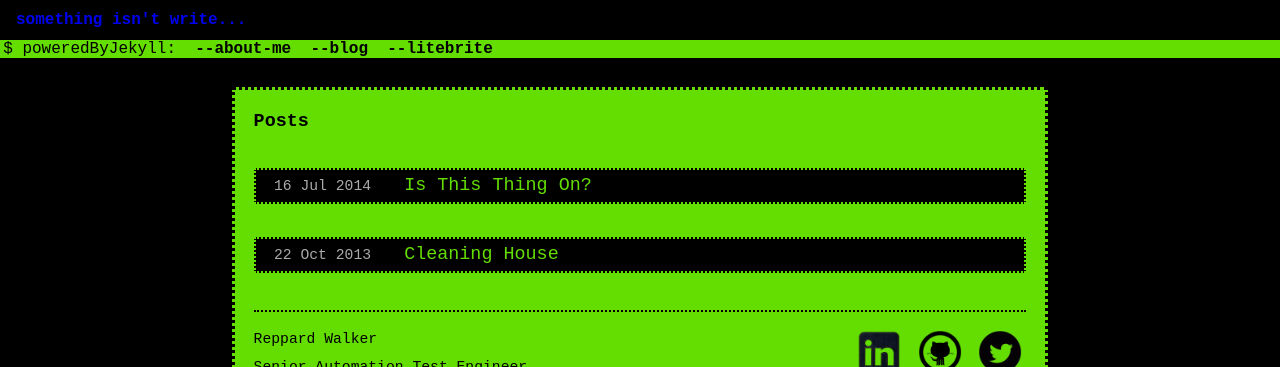
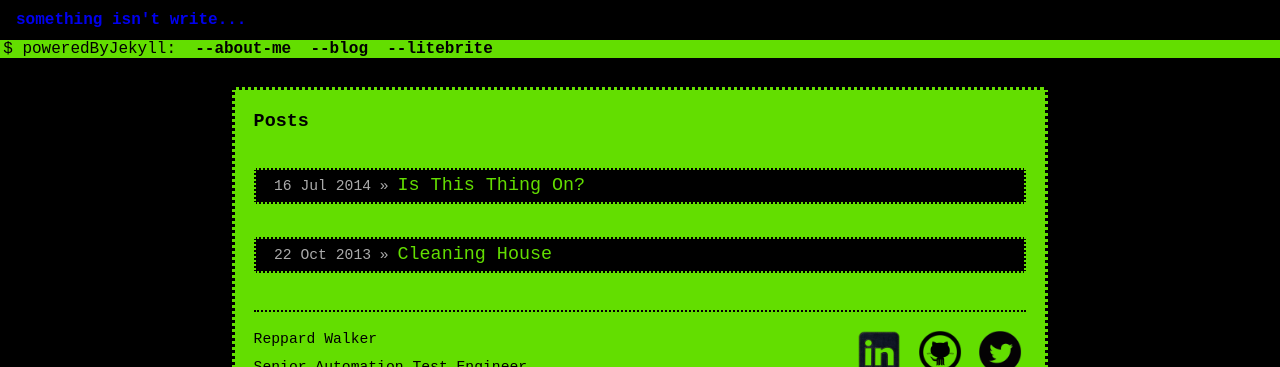
Before and after one commit to reppard/jekyll-blog, a Jekyll site: the page built from index.html, in a window 1280 px wide. Shown: the top 367 px of the page. Built offline with Jekyll 4.4.1, drawn with Linux system fonts in a browser that asks for light colours; nearby versions of some CDN libraries; some web fonts are replaced; Markdown is read by kramdown in place of the engine named in the settings; some of the changed lines change nothing that is shown.

Commit message:
move '>>'

```diff
--- a/index.html
+++ b/index.html
@@ -7,7 +7,7 @@
   <h1>Posts</h1>
   <ul class="posts">
     {% for post in site.posts %}
-      <li><span>{{ post.date | date_to_string }}</span> &raquo; <a href="{{ post.url }}">{{ post.title }}</a></li>
+      <li><span>{{ post.date | date_to_string }} &raquo; </span><a href="{{ post.url }}">{{ post.title }}</a></li>
       <div class="excerpt">
         {{ post.excerpt }}
         <a class="continue" href="{{ post.url }}">... continue reading</a>
```
